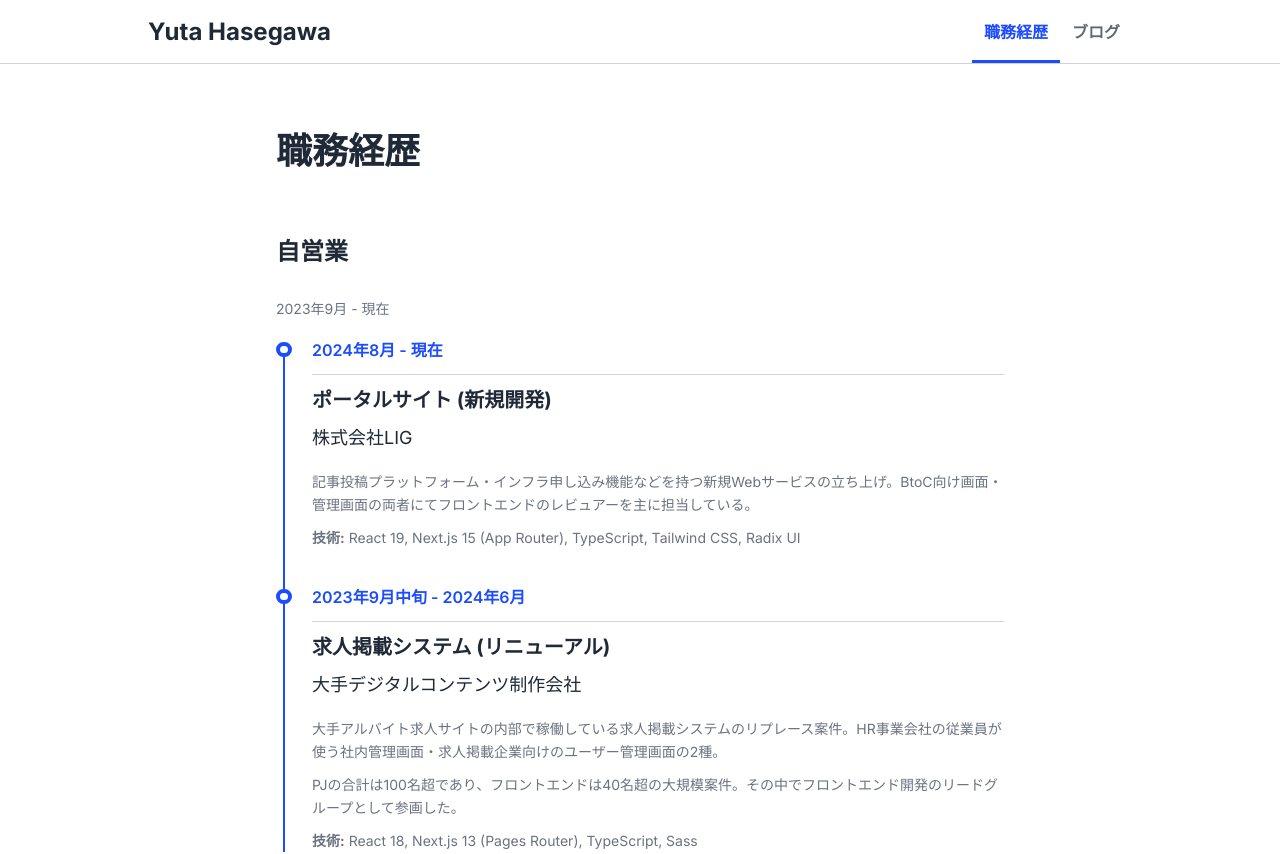
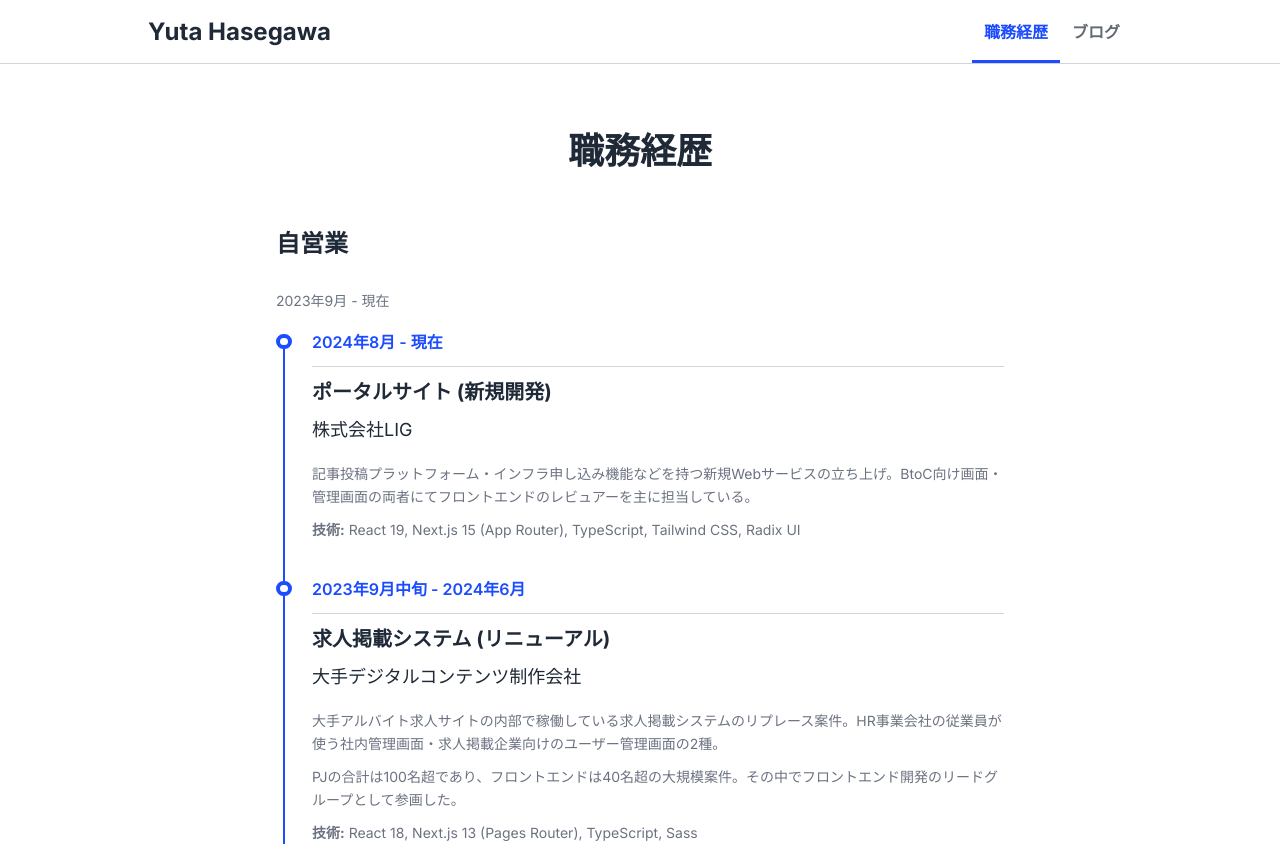
Before and after one commit to yha-1228/portfolio, a Next.js app: page /experience in a window 1280 px wide. Shown: the top 854 px of the page. Built offline with nearby package versions, Linux system fonts and the light colour scheme.

Commit message:
refactor: ページ見出しのレイアウトを統一

```diff
--- a/src/app/blog/page.tsx
+++ b/src/app/blog/page.tsx
@@ -19,8 +19,10 @@ export default async function Page() {
     <div className="py-14">
       <Container>
         <section>
-          <Heading1>ブログ</Heading1>
-          <ul className="mt-8 space-y-4">
+          <div className="pb-10 text-center">
+            <Heading1>ブログ</Heading1>
+          </div>
+          <ul className="space-y-4">
             {contents.map((content) => (
               <li key={content.id}>
                 <Link
--- a/src/app/experience/page.tsx
+++ b/src/app/experience/page.tsx
@@ -37,10 +37,13 @@ export default function Page() {
     <div className="py-14">
       <Container className="md:max-w-screen-md">
         <section>
+          <div className="pb-10 text-center">
             <Heading1>職務経歴</Heading1>
+          </div>
+          <div className="space-y-12">
             {experiencesOverviewItems.map((experiencesOverviewItem) => (
               <section
-              className="mt-12 space-y-5"
+                className="space-y-5"
                 key={experiencesOverviewItem.company}
               >
                 <div>
@@ -59,6 +62,7 @@ export default function Page() {
                 />
               </section>
             ))}
+          </div>
         </section>
       </Container>
     </div>
```
Lines whose indentation alone changed are shown as unchanged.
